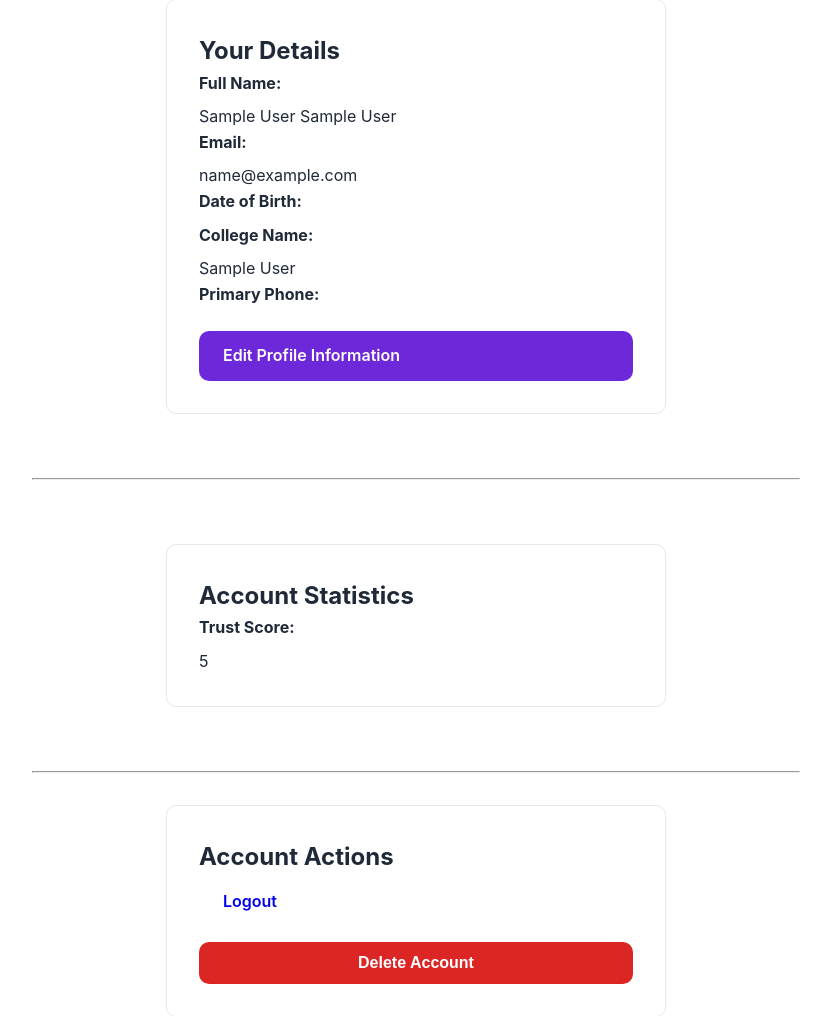
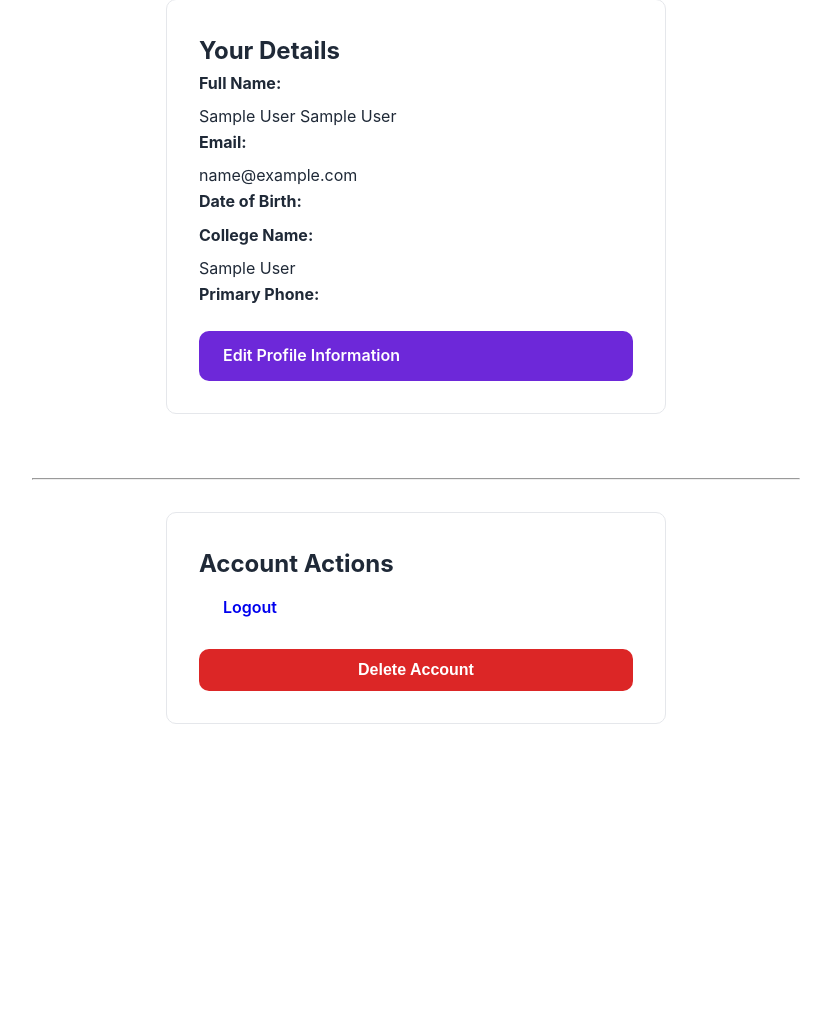
Before and after one commit to saivishnu725/bookswap, a PHP site: page /user/profile.php in a window 1280 px wide. Shown: the part 309-1325 px from the top of the page, without its empty margins (224-1055 px from the left). After the commit the page ends 1033 px from the top, so only its background shows below. Run offline with PHP 8.4, Linux system fonts and the light colour scheme; the visitor is signed in with stand-in values (Sample User, id 1); data that the repository does not hold is empty.

Commit message:
remove trust_score

```diff
--- a/queries.sql
+++ b/queries.sql
@@ -17,7 +17,6 @@ CREATE TABLE
         college_name VARCHAR(255),
         phone_primary VARCHAR(20) NOT NULL UNIQUE,
         phone_secondary VARCHAR(20),
-        trust_score INT DEFAULT 5,
         created_at DATETIME NOT NULL DEFAULT CURRENT_TIMESTAMP
     );
 
--- a/src/admin_users.php
+++ b/src/admin_users.php
@@ -128,7 +128,6 @@
                                 <th style="padding: 1rem; text-align: left; border-bottom: 1px solid var(--border);">Email</th>
                                 <th style="padding: 1rem; text-align: left; border-bottom: 1px solid var(--border);">College</th>
                                 <th style="padding: 1rem; text-align: left; border-bottom: 1px solid var(--border);">Phone</th>
-                                <th style="padding: 1rem; text-align: left; border-bottom: 1px solid var(--border);">Trust Score</th>
                                 <th style="padding: 1rem; text-align: left; border-bottom: 1px solid var(--border);">Joined</th>
                                 <th style="padding: 1rem; text-align: left; border-bottom: 1px solid var(--border);">Actions</th>
                             </tr>
@@ -143,9 +142,6 @@
                                     <td style="padding: 1rem;">${escapeHtml(user.email)}</td>
                                     <td style="padding: 1rem;">${escapeHtml(user.college_name || 'N/A')}</td>
                                     <td style="padding: 1rem;">${escapeHtml(user.phone_primary)}</td>
-                                    <td style="padding: 1rem;">
-                                        <span class="book-condition">${user.trust_score}/10</span>
-                                    </td>
                                     <td style="padding: 1rem;">${new Date(user.created_at).toLocaleDateString()}</td>
                                     <td style="padding: 1rem;">
                                         <button onclick="viewUserDetails(${user.user_id})" class="btn btn-outline" style="padding: 0.5rem 1rem;">
--- a/src/server/admin_users_process.php
+++ b/src/server/admin_users_process.php
@@ -18,7 +18,7 @@ try {
 
             $query = "SELECT
                         user_id, email, first_name, last_name, college_name,
-                        phone_primary, trust_score, created_at
+                        phone_primary, created_at
                     FROM users
                     WHERE 1=1";
 
--- a/src/server/profile_process.php
+++ b/src/server/profile_process.php
@@ -23,6 +23,5 @@ $date_of_birth = htmlspecialchars($user['date_of_birth']);
 $college_name = htmlspecialchars($user['college_name']);
 $phone_primary = htmlspecialchars($user['phone_primary']);
 $phone_secondary = htmlspecialchars($user['phone_secondary']);
-$trust_score = htmlspecialchars($user['trust_score']);
 
 ?>
--- a/src/user/profile.php
+++ b/src/user/profile.php
@@ -6,7 +6,6 @@ first_name
 last_name
 college name
 phone number
-trust score
 -->
 <!DOCTYPE html>
 <html lang="en">
@@ -30,7 +29,6 @@ trust score
     $college_name_display = htmlspecialchars($college_name);
     $phone_primary_display = htmlspecialchars($phone_primary);
     $phone_secondary_display = htmlspecialchars($phone_secondary);
-    $trust_score_display = htmlspecialchars($trust_score);
     $date_of_birth_display = htmlspecialchars($date_of_birth);
     ?>
 
@@ -93,7 +91,7 @@ trust score
             </a>
         </div>
 
-        <hr style="margin: 2rem 0;">
+        <!-- <hr style="margin: 2rem 0;">
 
         <div class="form-container">
             <h2>Account Statistics</h2>
@@ -102,7 +100,7 @@ trust score
                 <p><?php echo $trust_score_display; ?></p>
             </div>
             <div id="accountStats"></div>
-        </div>
+        </div> -->
 
         <hr style="margin: 2rem 0;">
 
```
